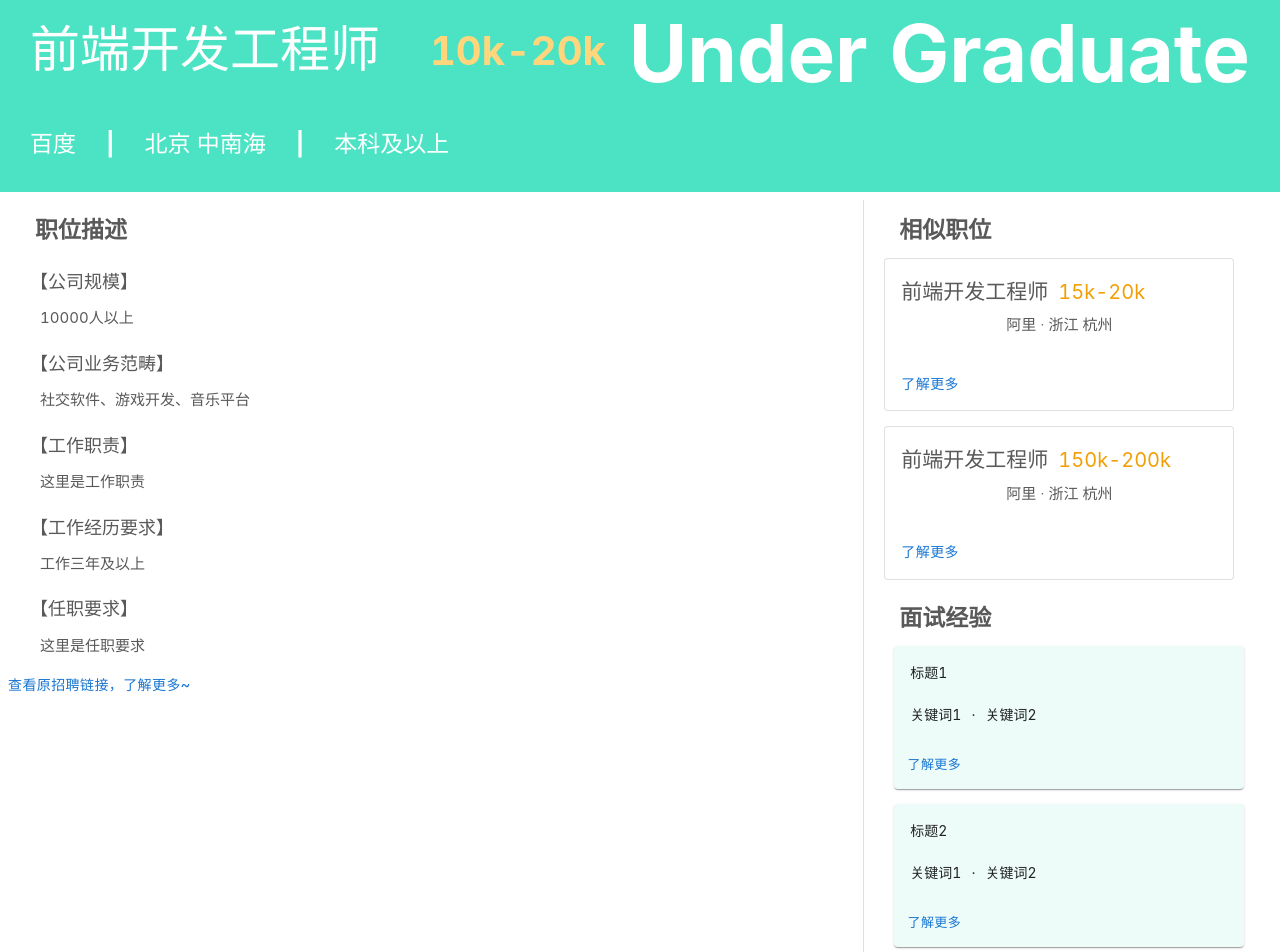
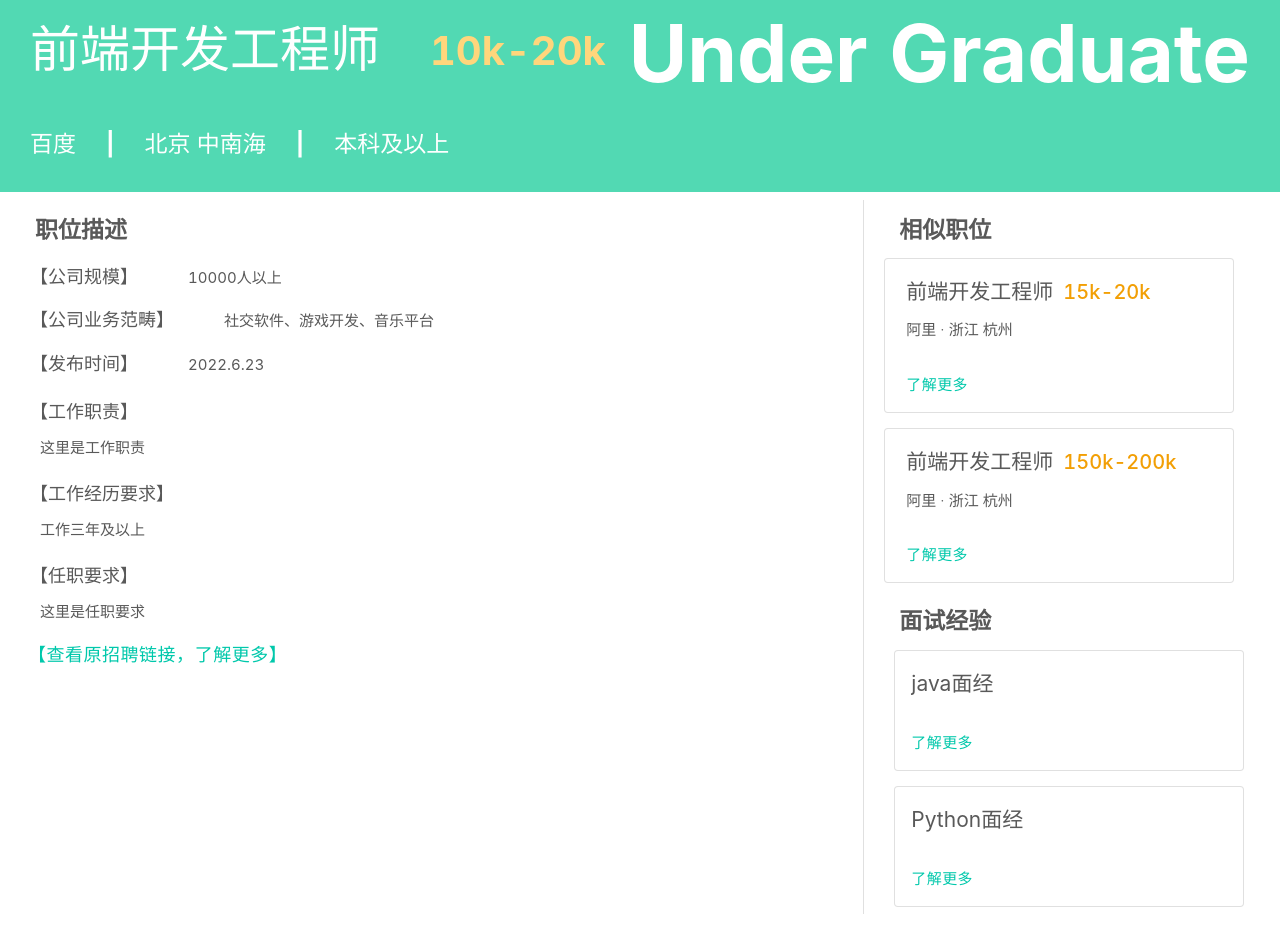
Before and after one commit to kuroo-fissh/UnderGraduate, a React (Create React App) app: page /jobDetail in a window 1280 px wide. Shown: the top 952 px of the page. After the commit the page ends 922 px from the top, so only its background shows below. Built offline with nearby package versions, Linux system fonts and the light colour scheme.

Commit message:
美工zyk

```diff
--- a/src/component/DetailRecommendCard/DetailRecommendWork.js
+++ b/src/component/DetailRecommendCard/DetailRecommendWork.js
@@ -17,13 +17,16 @@ export const DetailRecommendCard = (props) => {
 	return (
 		<Card sx={{ minWidth: 350, minHeight: 100 }} className="card-total" variant="outlined" >
 			<CardContent>
-				<text className="card-title">{title}</text>
-				<text className="card-salary">{salary}</text>
-				<div className="card-content">{company} · {province} {location}</div>
-
+				<div>
+					<text className="card-title">{title}</text>
+					<text className="card-salary">{salary}</text>
+				</div>
+				<div style={{marginLeft:"5px", marginTop:"10px"}}>
+					<text style={{fontSize:"15px",fontWeight:"350", color:"#595959"}}>{company} · {province} {location}</text>
+				</div>
 			</CardContent>
 			<CardActions>
-				<Button className="card-link" onClick={doJump}>
+				<Button onClick={doJump} style={{marginLeft:"5px", fontSize:"15px",fontWeight:"350", color:"#00C8AB"}}>
 				了解更多
 				</Button>
 			</CardActions>
--- a/src/component/DetailRecommendCard/style.css
+++ b/src/component/DetailRecommendCard/style.css
@@ -4,21 +4,23 @@
 	margin-bottom: 15px;
 }
 .card-title{
+	margin-left: 5px;
 	margin-right: 10px;
 	font-size: 21px;
-	font-weight: 300;
+	font-weight: 350;
 	color: #595959;
 }
 .card-salary{
 	margin-top: 5px;
 	font-size: 20px;
-	font-weight: 400;
+	font-weight: 450;
 	color: #F29F05;
 }
 .card-content{
-	margin-right: 10px;
+	margin-left: 10px;
+	text-align: start;
 	font-size: 15px;
-	font-weight: 300;
+	font-weight: 350;
 	color: #595959;
 }
 .card-link{
--- a/src/component/Details/DetailHeadline.js
+++ b/src/component/Details/DetailHeadline.js
@@ -19,7 +19,7 @@ export const DetailHeadline = (props) => {
 
 
 	return (
-		<div style={{backgroundColor:'#4CE3C4'}}>
+		<div style={{backgroundColor:'#52D9B3'}}>
 			<Row>
 				<div className="head-white">{title}</div>
 				<div className="head-yellow">{salary}</div>
--- a/src/pages/JobDetail.js
+++ b/src/pages/JobDetail.js
@@ -1,16 +1,31 @@
 import React from 'react';
-//import '../index.css';
+//import { useState } from 'react';
+//import axios from "axios";
 import '../component/Details/style.css';
-import { Row} from 'antd';
 import {Grid,Divider,Card, CardActions, Button, CardContent} from '@mui/material';
 import { DetailHeadline } from '../component/Details/DetailHeadline';
 import { DetailRecommendCard } from '../component/DetailRecommendCard/DetailRecommendWork';
-
+// axios.defaults.withCredentials = true;
+// axios.defaults.headers.post["Content-Type"] = "application/json";
 
 
 const jobDetail = () => {
 	// let receiver = window.opener["filter"];
 	// let id = receiver.id;
+	// const id = 100;
+	// useEffect(() => {
+	// 	upload();
+	// });
+
+	// async function upload() {
+	// 	let res = await axios.post('https://localhost:8000//showTitleInfo GET /'+'id', id);
+	// 	console.log(res);
+	// 	setDetail(res);
+	// 	if (res.length === 0) {
+	// 	  	alert("数据出错，没有相应id的数据！");
+	// 	}
+	// }
+	//const [detail,setDetail]=useState({});
 	const detail = {
 		"id": "1",
 		"title": "前端开发工程师",
@@ -28,6 +43,7 @@ const jobDetail = () => {
 		"requirement": "这里是任职要求",
 		"responsibility": "这里是工作职责",
 	};
+
 	const recommendWork = [
 		{
 			"id": "1",
@@ -46,6 +62,23 @@ const jobDetail = () => {
 		},
 	];
 
+	const recommendEx = [
+		{
+			"id":"1",
+			"title":"java面经",
+			"url":"http://localhost:3000/SearchPage",
+		},
+		{
+			"id":"2",
+			"title":"Python面经",
+			"url":"http://localhost:3000/SearchPage",
+		},
+	];
+
+	function doJumpEx(url) {
+		window.open(url);
+	}
+
 	function doJump() {
 		console.log(detail);
 		window.open(detail.url);
@@ -60,17 +93,29 @@ const jobDetail = () => {
 					<div className='small-head'>
 						职位描述
 					</div>
-					<div className='content-head'>
+					<div style={{marginTop:'15px', marginBottom:'15px'}}>
+						<text className='content-head'>
 							【公司规模】
+						</text>
+						<text className='content'>
+							{detail.corporation_scale}
+						</text>
 					</div>
-					<div className='content'>
-						{detail.corporation_scale}
+					<div style={{marginTop:'15px', marginBottom:'15px'}}>
+						<text className='content-head'>
+							【公司业务范畴】
+						</text>
+						<text className='content'>
+							{detail.business_scope}
+						</text>
 					</div>
-					<div className='content-head'>
-						【公司业务范畴】
-					</div>
-					<div className='content'>
-						{detail.business_scope}
+					<div style={{marginTop:'15px', marginBottom:'15px'}}>
+						<text className='content-head'>
+							【发布时间】
+						</text>
+						<text className='content'>
+							{detail.time}
+						</text>
 					</div>
 					<div className='content-head'>
 						【工作职责】
@@ -90,8 +135,8 @@ const jobDetail = () => {
 					<div className='content'>
 						{detail.requirement}
 					</div>
-					<Button className='link' onClick={doJump}>
-						查看原招聘链接，了解更多~
+					<Button style={{marginLeft:"20px", fontSize:"18px",fontWeight:"350", color:"#00C8AB"}} onClick={doJump}>
+						【查看原招聘链接，了解更多】
 					</Button>
 
 				</Grid>
@@ -103,48 +148,21 @@ const jobDetail = () => {
 					))}
 
 					<div className='small-head'>面试经验</div>
-					<Card sx={{ minWidth: 350 , minHeight: 100}} style={{marginLeft:'30px',marginRight:'10px', marginBottom:'15px', backgroundColor:'#EDFCF9'}}>
+					{recommendEx.map(item =>(
+						<Card key={item.id} sx={{ minWidth: 350 , minHeight: 100}} style={{marginLeft:'30px',marginRight:'10px', marginBottom:'15px', backgroundColor:'#ffffff'}} variant="outlined">
 							<CardContent>
-							<Row>
-								<div variant="h5" component="div" style={{marginRight:'50px'}}>
-								标题1
+								<div style={{marginRight:'50px', fontSize:'21px', color:'#595959'}}>
+									{item.title}
 								</div>
-							</Row>
-							<Row>
-								<div variant="body1" style={{marginRight:'10px', marginTop:'20px'}}>关键词1</div>
-								<div variant="body1" style={{marginRight:'10px', marginTop:'20px'}}>·</div>
-								<div variant="body1" style={{marginRight:'10px', marginTop:'20px'}}>关键词2</div>
-							</Row>
 							</CardContent>
 							<CardActions>
-							<Button size="small">了解更多</Button>
+								<Button style={{fontSize:"15px",fontWeight:"350", color:"#00C8AB"}} onClick={doJumpEx(item.url)}>了解更多</Button>
 							</CardActions>
 						</Card>
-					<Card sx={{ minWidth: 350 , minHeight: 100}} style={{marginLeft:'30px',marginRight:'10px', marginBottom:'15px', backgroundColor:'#EDFCF9'}}>
-						<CardContent>
-							<Row>
-								<div variant="h5" component="div" style={{marginRight:'50px'}}>
-								标题2
-								</div>
-							</Row>
-							<Row>
-								<div variant="body1" style={{marginRight:'10px', marginTop:'20px'}}>关键词1</div>
-								<div variant="body1" style={{marginRight:'10px', marginTop:'20px'}}>·</div>
-								<div variant="body1" style={{marginRight:'10px', marginTop:'20px'}}>关键词2</div>
-							</Row>
-						</CardContent>
-						<CardActions>
-							<Button size="small">了解更多</Button>
-						</CardActions>
-					</Card>
-
+					))}
 				</Grid>
-
 			</Grid>
-
-
 		</>
-
 	);
 };
 
```
Lines whose indentation alone changed are shown as unchanged.
